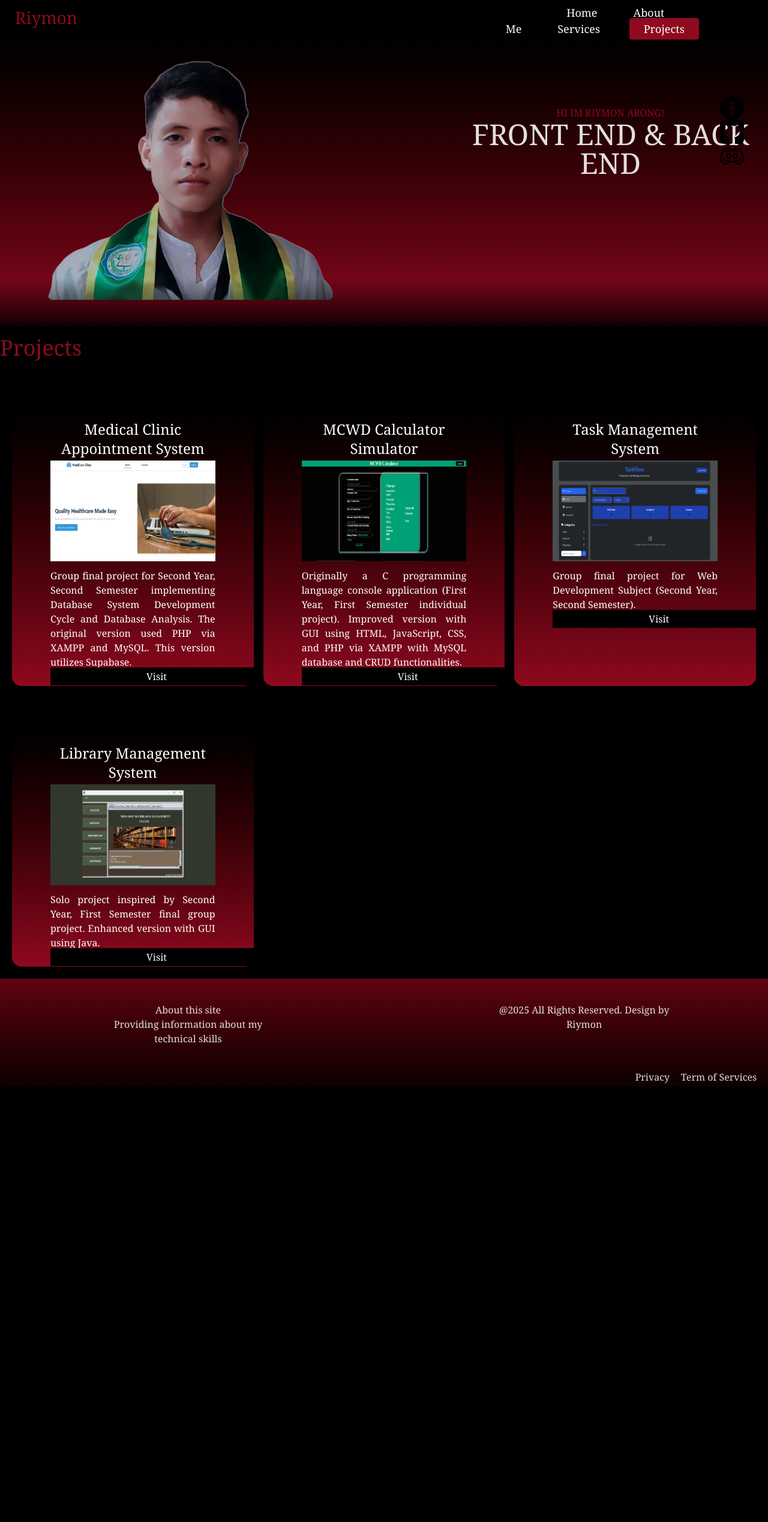
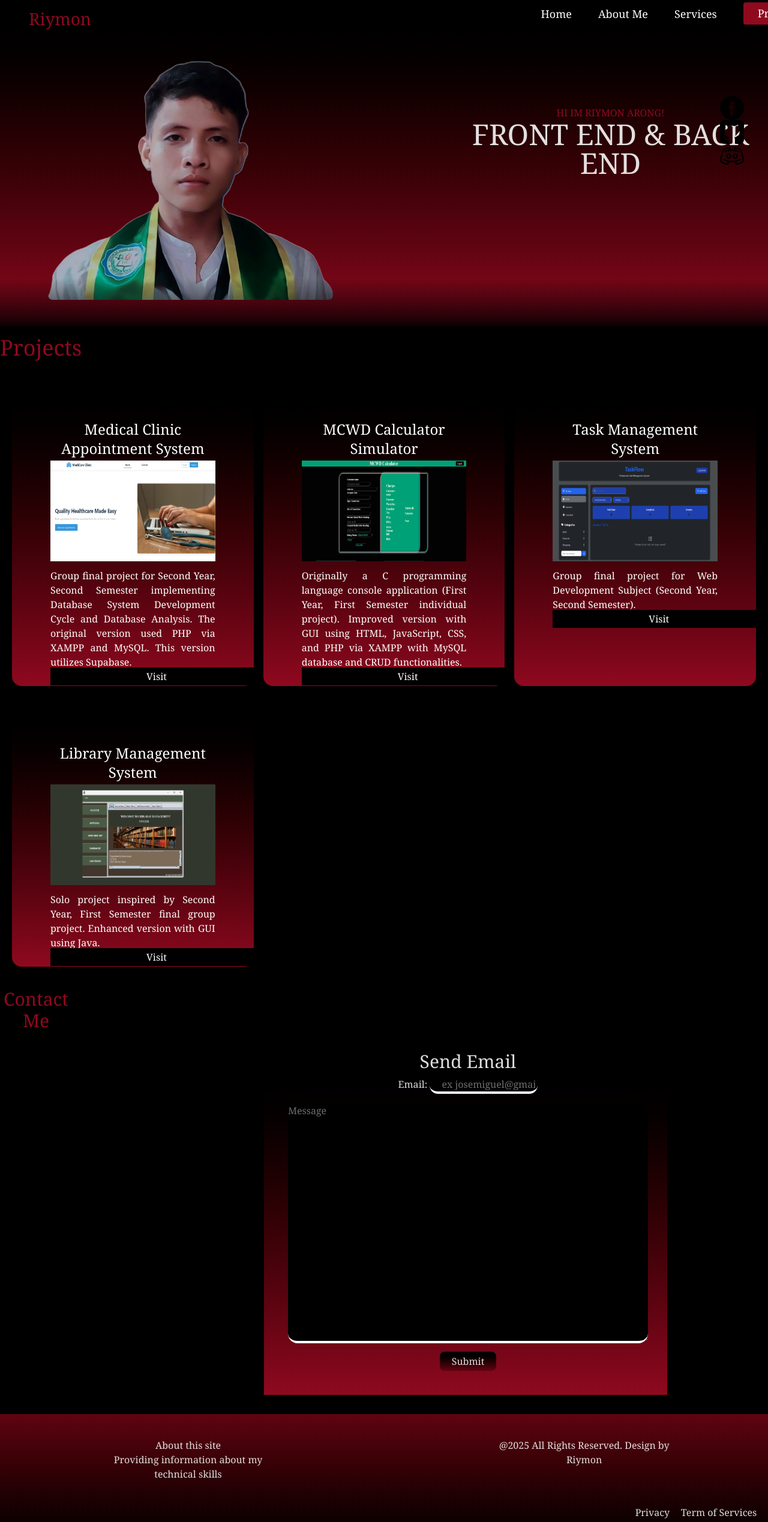
Before and after one commit to Riymon/Portfolio, a React (Vite) app: page /projects in a window 1280 px wide. Shown: the whole page at 60% size. Before the commit the page ends 1812 px from the top, so only its background shows below. Built offline with nearby package versions, Linux system fonts and the light colour scheme.

Commit message:
added contact section & updated header and mobile responsive

```diff
--- /dev/null
+++ b/src/Contact.jsx
@@ -0,0 +1,27 @@
+function Contact(){
+
+    return(
+        <>
+        <h1 id="contact" className="text2 text-3xl pr-290">Contact Me</h1>
+        <section className="contact-sect">
+            <div className="contact flex custom-gradient w-168">
+                <form>
+                    <h1 className="text-3xl">Send Email</h1>
+                    <div className="py-2">
+                        <label>Email: </label>
+                        <input typeOf="email" className="bg-black w-45 rounded-1xl pl-5 px-1 rounded-2xl" placeholder="ex josemiguel@gmail.com"/>
+                    </div>
+                    <div className="py-2">
+
+                        <textarea typeOf="text" className="bg-black w-150 h-100 rounded-2xl" placeholder="Message"/>
+                    </div>
+                    <div>
+                        <button className="bg-gradient-to-b from-[#000000] to-[#650313] px-5 py-1">Submit</button>
+                    </div>
+                </form>
+            </div>
+        </section>
+        </>
+    )
+}
+export default Contact
--- a/src/ProjectPage.jsx
+++ b/src/ProjectPage.jsx
@@ -3,13 +3,15 @@ import Header from './header.jsx'
 import Background from './Background.jsx'
 import Content from './Content.jsx'
 import Footer from './Footer.jsx'
+import Contact from './Contact.jsx'
 function ProjectPage(){
 
     return(
         <>
         <Header/>
         <Background/>
-        <Content title ="Projects" id="projects" />
+        <Content title ="Projects" tag="projects" />
+        <Contact/>
         <Footer/>
         </>
     )
--- a/src/header.jsx
+++ b/src/header.jsx
@@ -18,7 +18,7 @@ function Header() {
   };
 
   return (<>
-        <div className="header py-1 grid grid-cols-2 gap-3 my-5 animate-slideFade">
+        <div className="header pt-5 animate-slideFade">
           <div className="logo-name">
             <h1>Riymon</h1>
           </div>
@@ -26,18 +26,18 @@ function Header() {
             <ul>
               <li>
                 <Link to="/" className="hover:cursor-pointer">Home</Link>
-                <label>
                   <a
                     href="#about" data-scroll="about" onClick={handleSmoothScroll}
                   >
                     About Me
                   </a>
-                </label>
-                <label>
-                    <a href="#services" data-scroll="services" onClick={handleSmoothScroll}>
-                    Services </a>
-                </label>
-                <Link to="/projects" className="proj-page">Projects</Link>
+                  <a href="#services" data-scroll="services" onClick={handleSmoothScroll}>
+                    Services
+                  </a>
+                  <Link to="/projects"className="proj-page">Project</Link>
+                  <a href="#contact" data-scroll="contact" onClick={handleSmoothScroll}>
+                    Contact
+                  </a>
               </li>
             </ul>
           </div>
--- a/src/index.css
+++ b/src/index.css
@@ -115,7 +115,10 @@
   font-size: 18px;
   list-style: none;
   text-decoration: none;
-  padding-top: 1vh;
+  padding-top: 1.2vh;
+  display: grid;
+  grid-template-columns: 85vh 220vh;
+  grid-template-rows: 5vh;
 }
 
 .header h1{
@@ -222,6 +225,19 @@ body {
 .text-hover:hover{
     animation: slideFadeRight 2s ease-out forwards ;
 }
+.contact-sect{
+  padding: 4vh 0vh;
+  margin-left: 55vh;
+}
+.contact {
+  padding: 0vh 5vh 5vh;
+}
+.contact input, textarea{
+  border-bottom: white .5vh solid;
+}
+.contact button{
+  border-radius: 1vh;
+}
 
 
 /* Optional: You can still use your custom styles here */
@@ -246,6 +262,9 @@ body {
     height: auto;
     width: 23rem;
     padding: 1rem;
+    display: grid;
+    grid-template-columns: 10rem 1rem;
+    grid-template-rows: 6.5rem;
   }
 
   .header h1 {
@@ -385,6 +404,9 @@ body {
     padding: 15rem 0rem 0rem .2rem;
 
   }
+  .contact{
+    padding: 0;
+  }
 }
 @keyframes slideFadeRight {
   from {
```
Also changed, not shown: src/logo/tailwindcss.png.
